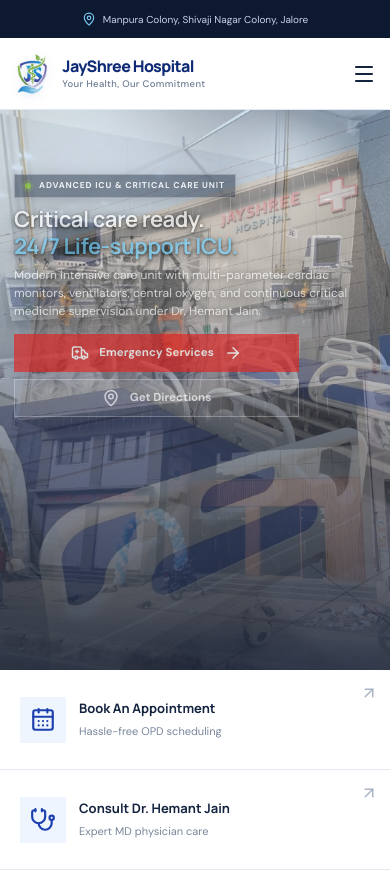
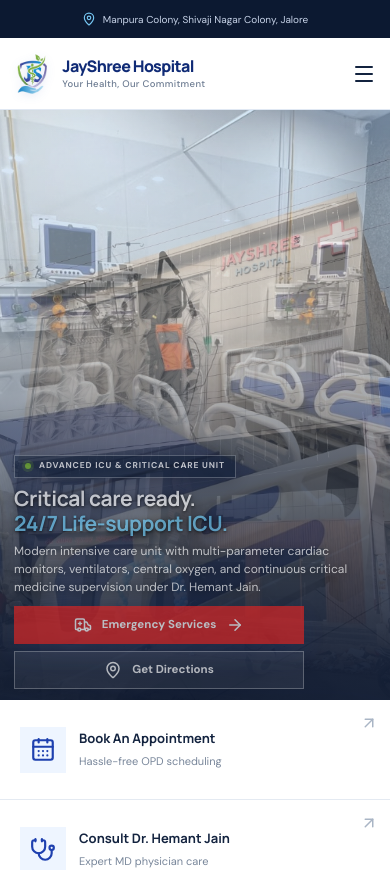
Before and after one commit to Shankarsuthar27/jay-shree-hospital, a React (Vite) app: page / in a window 390 px wide. Shown: the top 870 px of the page. Built offline with nearby package versions, Linux system fonts and the light colour scheme; the HTML template or start-up script is replaced by a standard one.

Commit message:
fix(mobile): dock hero buttons and content at bottom of hero section

```diff
--- a/src/index.css
+++ b/src/index.css
@@ -297,14 +297,14 @@ footer { background: #09162d; color: #9baac0; padding-top: 75px; }
   .section { padding: 75px 0; }.utility-right { display: none; }.utility-inner { justify-content: center; }.utility-group { gap: 14px; }
   .nav-actions { display: none; }.header { height: 72px; }.shell { width: min(100% - 28px,1180px); }
   .hero-media-wrap { position: absolute; inset: 0; width: 100%; height: 100%; }
-  .hero-bg-img { object-position: center center; }
-  .hero-overlay { background: linear-gradient(180deg, rgba(6,16,37,.04) 0%, rgba(6,16,37,.14) 28%, rgba(8,20,44,.46) 65%, rgba(8,20,44,.80) 100%); }
-  .hero { height: auto; min-height: 590px; }
-  .hero-inner { align-items: flex-end; padding-top: 90px; padding-bottom: 34px; }
-  .hero-content { width: 100%; margin-top: 0; }
-  .hero h1 { font-size: 28px; line-height: 1.18; margin: 12px 0 10px; text-shadow: 0 2px 14px rgba(0,0,0,.85), 0 1px 4px rgba(0,0,0,.95); }
-  .hero-content > p { font-size: 13.5px; line-height: 1.55; text-shadow: 0 1px 8px rgba(0,0,0,.8); }
-  .hero-buttons { margin-top: 18px; gap: 9px; }
+  .hero-bg-img { object-position: center 25%; }
+  .hero-overlay { background: linear-gradient(180deg, rgba(6,16,37,.02) 0%, rgba(6,16,37,.10) 35%, rgba(8,20,44,.55) 65%, rgba(8,20,44,.92) 95%); }
+  .hero { height: 620px; display: flex; flex-direction: column; justify-content: flex-end; }
+  .hero-inner { position: relative; height: 100%; display: flex; flex-direction: column; justify-content: flex-end; align-items: stretch; padding-top: 90px; padding-bottom: 26px; }
+  .hero-content { width: 100%; margin-top: auto; }
+  .hero h1 { font-size: 28px; line-height: 1.18; margin: 10px 0 8px; text-shadow: 0 2px 14px rgba(0,0,0,.85), 0 1px 4px rgba(0,0,0,.95); }
+  .hero-content > p { font-size: 13.5px; line-height: 1.55; text-shadow: 0 1px 8px rgba(0,0,0,.8); margin: 0 0 14px; }
+  .hero-buttons { margin-top: 0; gap: 9px; }
   .hero-buttons .button { min-height: 42px; padding: 0 16px; font-size: 12px; }
   .hero-controls { display: none; }.quick-wrap { margin-top: 0; width: 100%; }.quick-grid { grid-template-columns: 1fr 1fr; }.quick-grid > a { min-height: 120px; }
   .about-grid, .doctor-grid, .emergency-grid, .appointment-grid, .contact-split { grid-template-columns: 1fr; }.about-grid, .emergency-grid { gap: 50px; }.about-images { max-width: 600px; }.emergency-photo-card img { height: 360px; }
@@ -318,12 +318,12 @@ footer { background: #09162d; color: #9baac0; padding-top: 75px; }
 }
 @media (max-width: 540px) {
   .utility-group span { display: none; }.utility { font-size: 10px; }.logo-copy b { font-size: 16px; }.logo-img { height: 42px; max-width: 40px; }
-  .hero { height: auto; min-height: 560px; }
-  .hero-inner { padding-top: 55px; padding-bottom: 24px; }
-  .hero-badge { font-size: 8.5px; padding: 5px 10px; letter-spacing: .1em; background: rgba(8,20,44,.6); }
-  .hero h1 { font-size: 22px; line-height: 1.22; letter-spacing: -.02em; margin: 8px 0 6px; text-shadow: 0 2px 12px rgba(0,0,0,.9), 0 1px 3px rgba(0,0,0,.95); }
-  .hero-content > p { font-size: 12px; line-height: 1.5; color: #ffffff; text-shadow: 0 1px 8px rgba(0,0,0,.9); }
-  .hero-buttons { flex-direction: column; align-items: stretch; width: 100%; max-width: 285px; margin-top: 14px; gap: 7px; }
+  .hero { height: 590px; }
+  .hero-inner { padding-top: 60px; padding-bottom: 18px; }
+  .hero-badge { font-size: 8.5px; padding: 4px 10px; letter-spacing: .1em; background: rgba(8,20,44,.6); margin-bottom: 4px; }
+  .hero h1 { font-size: 21px; line-height: 1.2; letter-spacing: -.02em; margin: 4px 0 6px; text-shadow: 0 2px 12px rgba(0,0,0,.9), 0 1px 3px rgba(0,0,0,.95); }
+  .hero-content > p { font-size: 12px; line-height: 1.5; color: #ffffff; text-shadow: 0 1px 8px rgba(0,0,0,.9); margin: 0 0 10px; }
+  .hero-buttons { flex-direction: column; align-items: stretch; width: 100%; max-width: 290px; margin-top: 0; gap: 7px; }
   .hero-buttons .button { min-height: 38px; padding: 0 14px; font-size: 11.5px; }
   .hero-controls { display: none; }
   .quick-grid { grid-template-columns: 1fr; }.quick-grid > a { min-height: 100px; border-right: 0; }
```
